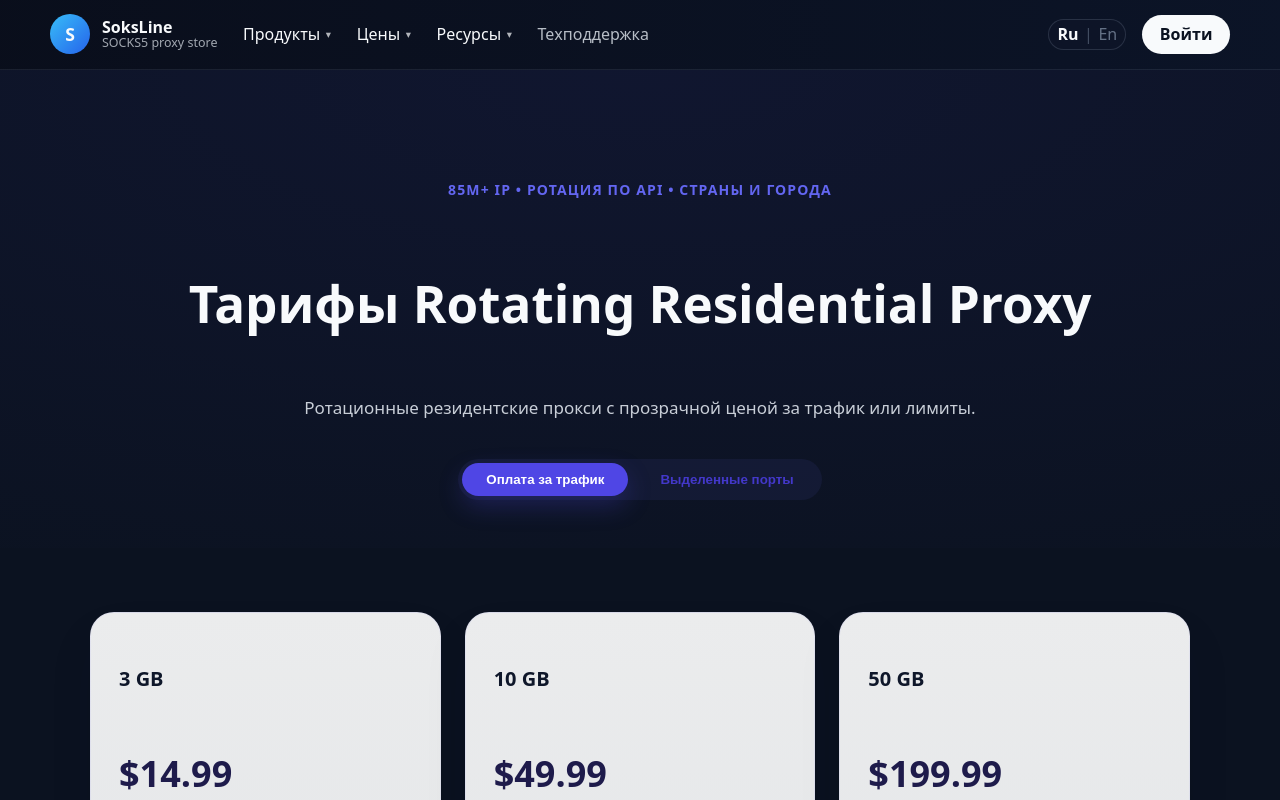
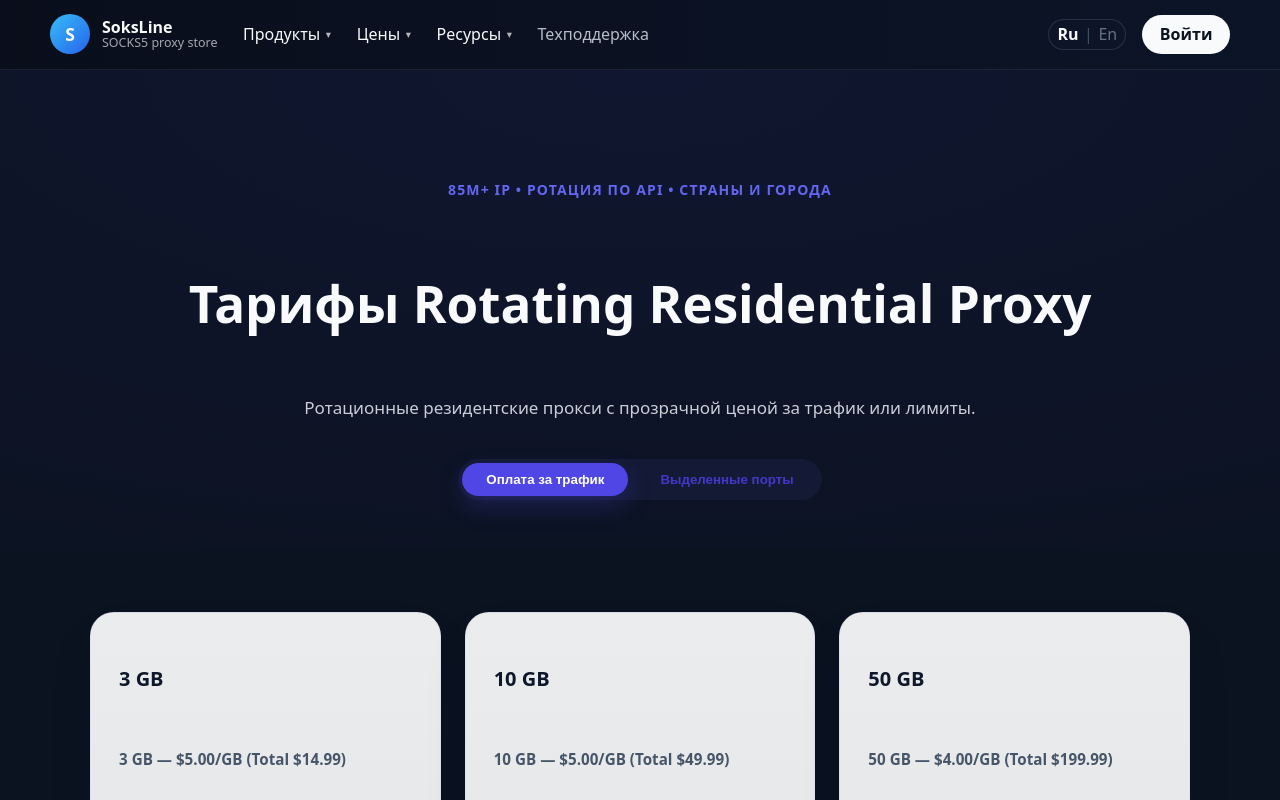
Before and after one commit to VektorSm/soksline-proxy-store, a Next.js app: page /pricing/rotating-residential in a window 1280 px wide. Shown: the top 800 px of the page. Built offline with nearby package versions, Linux system fonts and the light colour scheme.

Commit message:
feat: show rotating per GB pricing details

```diff
--- a/app/order/page.module.css
+++ b/app/order/page.module.css
@@ -552,6 +552,14 @@
   color: #aab7dd;
 }
 
+.rotatingPriceLabel {
+  font-size: 16px;
+  font-weight: 600;
+  color: #f4f7ff;
+  text-align: right;
+  line-height: 1.4;
+}
+
 .rotatingSlider {
   display: flex;
   flex-direction: column;
--- a/components/PricingTemplate.module.css
+++ b/components/PricingTemplate.module.css
@@ -174,6 +174,12 @@
   font-size: 0.95rem;
 }
 
+.rotatingPriceLabel {
+  color: #475569;
+  font-size: 0.95rem;
+  font-weight: 600;
+}
+
 .planFeatures {
   list-style: none;
   padding: 0;
--- a/components/PricingTemplate.tsx
+++ b/components/PricingTemplate.tsx
@@ -3,6 +3,8 @@
 import Link from "next/link";
 import { useMemo, useState } from "react";
 import type { PricingCategory, LocalizedPricingPage } from "../lib/pricing";
+import { rotatingPricing } from "../config/pricing";
+import { fmtUSD, normalizeTier } from "../lib/money";
 import { useLocale } from "./LocaleContext";
 import type { Locale } from "./LocaleContext";
 import styles from "./PricingTemplate.module.css";
@@ -40,6 +42,15 @@ export default function PricingTemplate({ data }: PricingTemplateProps) {
     () => copy.categories.find(category => category.id === activeCategoryId) ?? copy.categories[0],
     [copy.categories, activeCategoryId]
   );
+
+  const isRotatingPricingPage = copy.slug === "rotating-residential";
+  const rotatingTierMap = useMemo(() => {
+    if (!isRotatingPricingPage) {
+      return new Map<string, ReturnType<typeof normalizeTier>>();
+    }
+
+    return new Map(rotatingPricing.tiers.map(tier => [tier.id, normalizeTier(tier)]));
+  }, [isRotatingPricingPage]);
 
   const getLinkProps = (href: string) => {
     if (/^https?:\/\//i.test(href)) {
@@ -94,6 +105,10 @@ export default function PricingTemplate({ data }: PricingTemplateProps) {
                     {tier.ribbon}
                   </span>
                 ) : null;
+              const normalizedRotatingTier =
+                isRotatingPricingPage && activeCategory?.id === "bandwidth"
+                  ? rotatingTierMap.get(tier.id)
+                  : undefined;
 
               return (
                 <article key={tier.id} className={styles.planCard}>
@@ -105,8 +120,16 @@ export default function PricingTemplate({ data }: PricingTemplateProps) {
                       {tier.headline && <p className={styles.planHeadline}>{tier.headline}</p>}
                     </div>
                     <p className={styles.planPrice}>
-                      <span className={styles.planPriceValue}>{tier.price}</span>
-                      <span className={styles.planPricePeriod}>{tier.period}</span>
+                      {normalizedRotatingTier ? (
+                        <span className={styles.rotatingPriceLabel}>
+                          {normalizedRotatingTier.gb} GB — {fmtUSD(Number(normalizedRotatingTier.pricePerGbText))}/GB (Total {fmtUSD(normalizedRotatingTier.total)})
+                        </span>
+                      ) : (
+                        <>
+                          <span className={styles.planPriceValue}>{tier.price}</span>
+                          <span className={styles.planPricePeriod}>{tier.period}</span>
+                        </>
+                      )}
                     </p>
                     <ul className={styles.planFeatures}>
                       {tier.features.map(feature => (
--- /dev/null
+++ b/config/pricing.ts
@@ -0,0 +1,35 @@
+export type PricingMode = "perGb" | "perPackage";
+
+export type RotatingTier = {
+  id: string;
+  gb: number;
+  pricePerGbUsd?: number;
+  totalUsd?: number;
+  badge?: string;
+};
+
+export type RotatingPricing = {
+  mode: PricingMode;
+  tiers: RotatingTier[];
+};
+
+export const rotatingPricing: RotatingPricing = {
+  mode: "perGb",
+  tiers: [
+    {
+      id: "rotating-3",
+      gb: 3,
+      totalUsd: 14.99,
+    },
+    {
+      id: "rotating-10",
+      gb: 10,
+      totalUsd: 49.99,
+    },
+    {
+      id: "rotating-50",
+      gb: 50,
+      totalUsd: 199.99,
+    },
+  ],
+};
--- /dev/null
+++ b/lib/money.ts
@@ -0,0 +1,19 @@
+export const fmtUSD = (n: number) =>
+  new Intl.NumberFormat("en-US", { style: "currency", currency: "USD" }).format(n);
+
+export function roundCents(n: number): number {
+  return Math.round(n * 100) / 100;
+}
+
+export function normalizeTier(tier: { gb: number; pricePerGbUsd?: number; totalUsd?: number }) {
+  const gb = tier.gb;
+  const pricePerGb = tier.pricePerGbUsd ?? (tier.totalUsd! / gb);
+  const total = tier.totalUsd ?? pricePerGb * gb;
+
+  return {
+    gb,
+    pricePerGb,
+    total: roundCents(total),
+    pricePerGbText: (Math.round(pricePerGb * 10000) / 10000).toFixed(pricePerGb < 1 ? 4 : 2),
+  };
+}
```
Also changed, not shown: app/order/OrderPageContent.tsx (+19 -3 lines).
